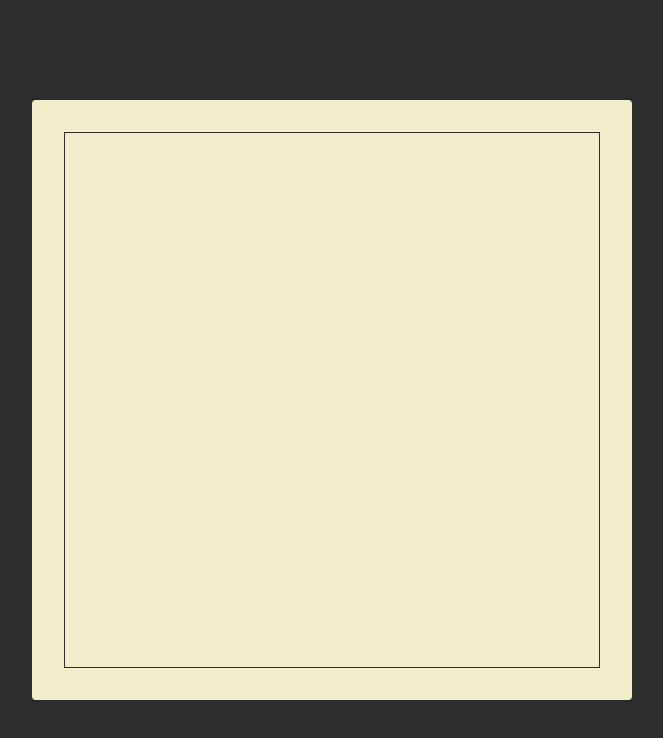
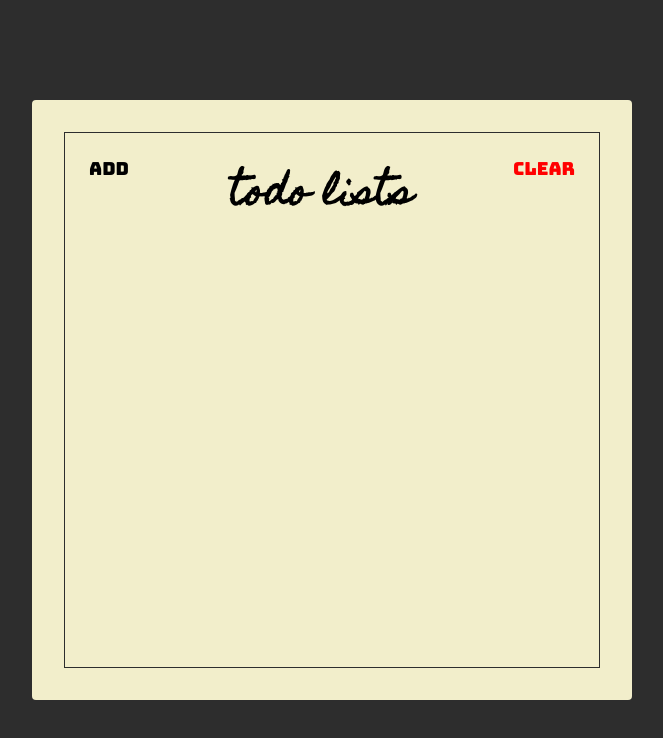
Before and after one commit to rodhian25/react-course-started, a website: page index.html in a window 1280 px wide. Shown: the whole page, without its empty margins (308-971 px from the left). Drawn offline with Linux system fonts and the light colour scheme.

Commit message:
membuat header section

```diff
--- a/index.html
+++ b/index.html
@@ -13,7 +13,13 @@
   </head>
   <body>
     <div class="container">
-      <div class="frame"></div>
+      <div class="frame">
+        <div class="header">
+          <button class="header-btn">Add</button>
+          <h1 class="header-title">Todo lists</h1>
+          <button class="header-btn main-red-color">Clear</button>
+        </div>
+      </div>
     </div>
   </body>
 </html>
--- a/styles.css
+++ b/styles.css
@@ -1,6 +1,14 @@
 * {
   box-sizing: border-box;
 }
+
+:root {
+  --main-red-color: red;
+}
+.main-red-color {
+  color: var(--main-red-color);
+}
+
 html {
   font-size: 10px;
 }
@@ -32,7 +40,27 @@ html {
 .frame {
   border: 1px solid #2d2d2d;
   height: 100%;
+
+  display: flex;
+  flex-direction: column;
 }
+.header {
+  display: flex;
+  align-items: flex-start;
+}
+.header-title {
+  flex: 1;
+  text-align: center;
+  font-size: 3.6rem;
+  font-family: "Homemade Apple", cursive;
+  text-transform: lowercase;
+}
+.header-btn {
+  font-size: 1.8rem;
+  font-family: "Bungee", cursive;
+  padding: 24px;
 
-font-family: "Bungee", cursive;
-font-family: "Homemade Apple", cursive;
+  border: unset;
+  background: unset;
+  outline: unset;
+}
```
